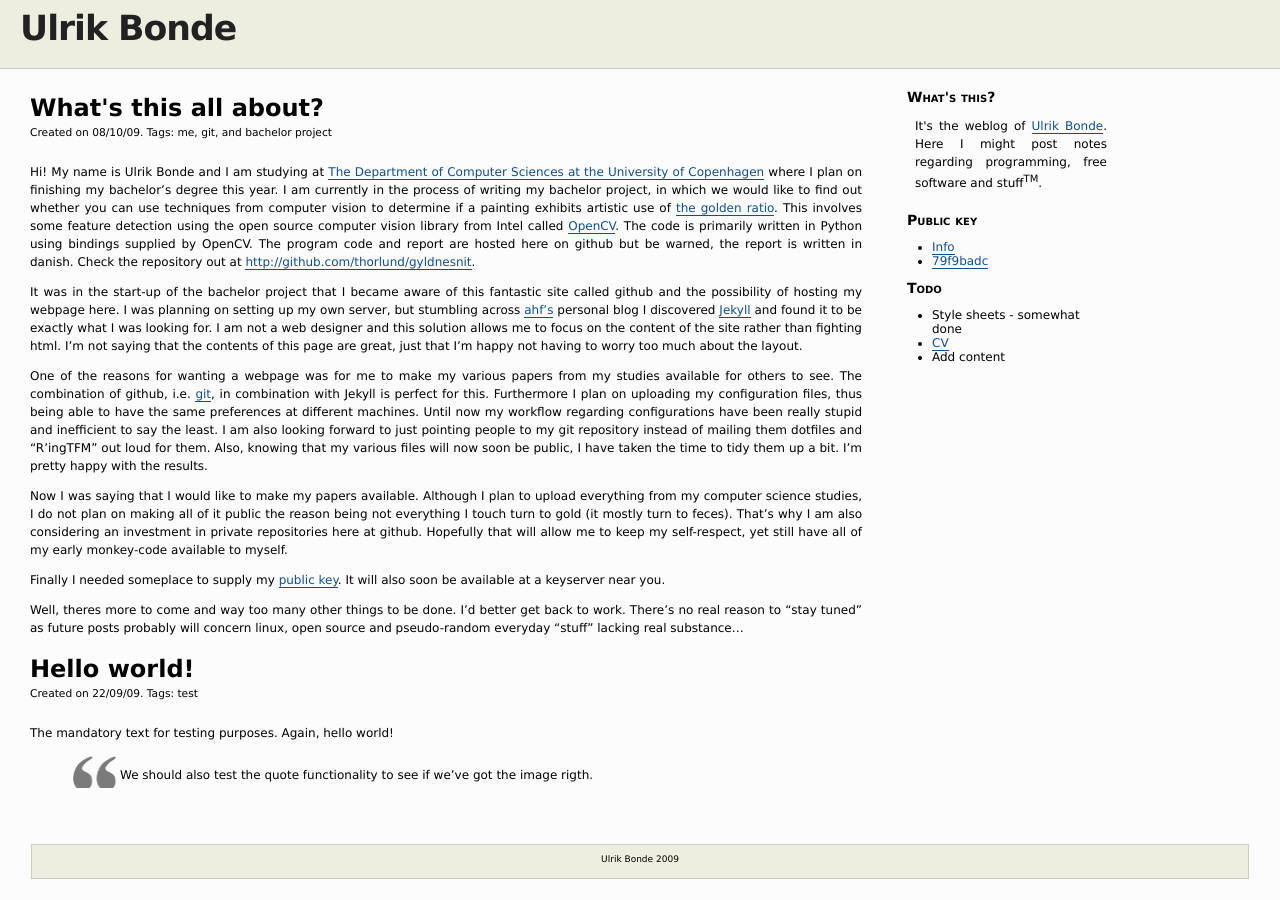
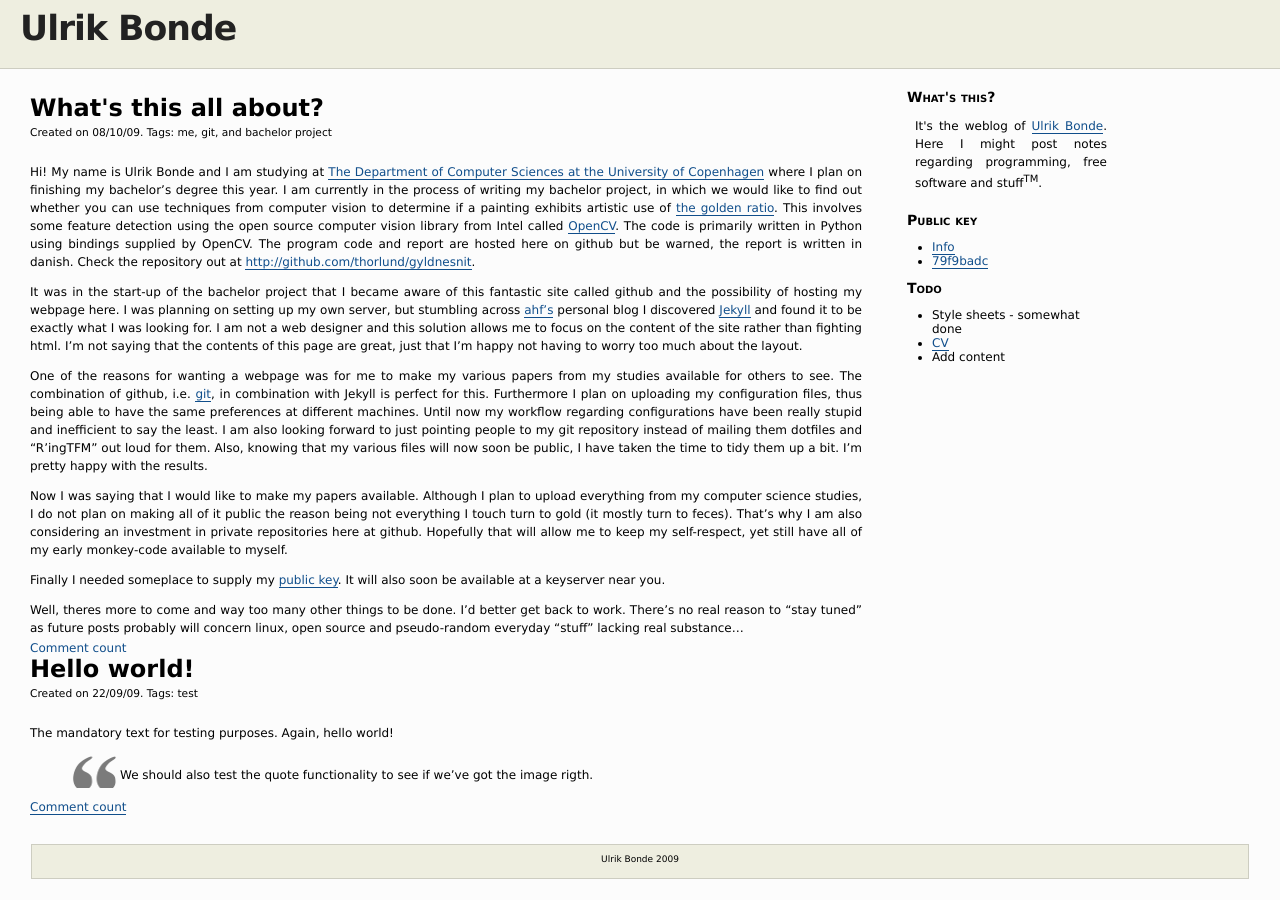
Before and after one commit to bonde/bonde.github.com, a Jekyll site: the page built from index.html, in a window 1280 px wide. Built offline with Jekyll 4.4.1, drawn with Linux system fonts in a browser that asks for light colours; Markdown is read by kramdown in place of the engine named in the settings.

Commit message:
Trying Disqus

```diff
--- a/index.html
+++ b/index.html
@@ -13,6 +13,7 @@ title: Main Page
   <hr />
   {{ post.content }}
 </div>
+<a href="{{ post.url }}#disqus_thread">Comment count</a>
 
 <br />
 {% endfor %}
```
